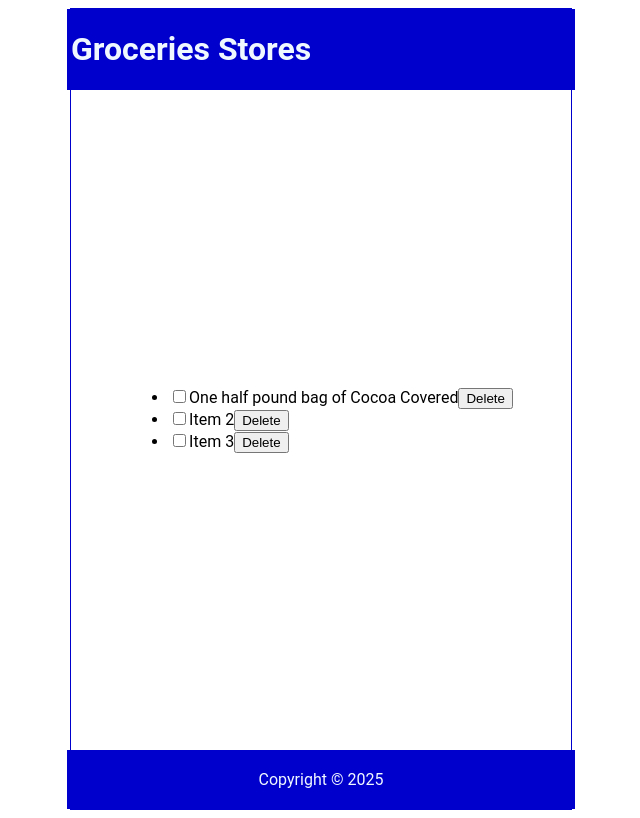
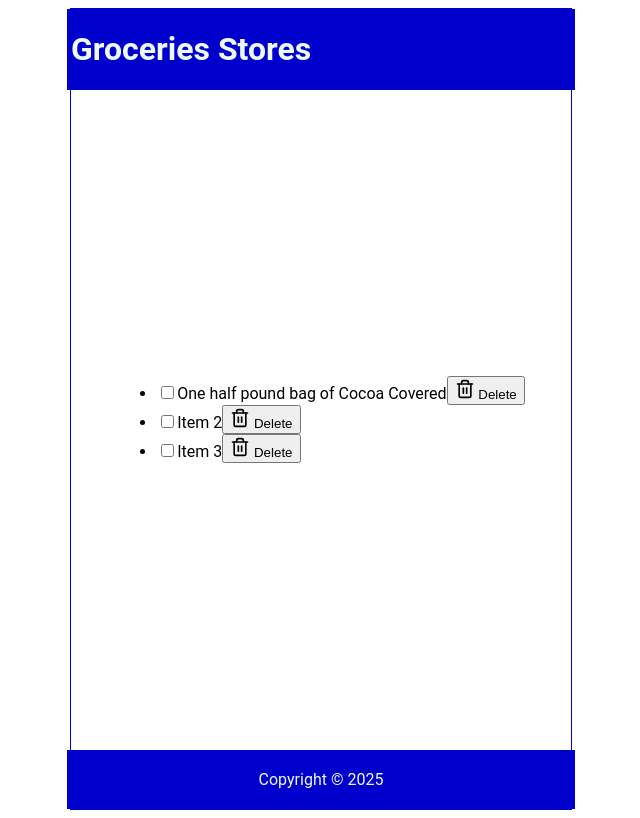
Before and after one commit to Mario-Gozie/React-Course, a React (Create React App) app in the folder 01tutorial/: page / in a window 1280 px wide. Shown: the whole page, without its empty margins (319-959 px from the left). Built offline with nearby package versions, Linux system fonts and the light colour scheme.

Commit message:
working on fixing a bug

```diff
--- a/01tutorial/src/createList.js
+++ b/01tutorial/src/createList.js
@@ -1,4 +1,7 @@
 import { useState } from "react";
+import { Trash2 } from "lucide-react";
+// import { FontAwesomeIcon } from "@fortawesome/react-fontawesome";
+// import { faTrashAlt } from "@fortawesome/free-solid-svg-icons"; // Font Awsome Trash icon
 
 import React from "react";
 
@@ -29,7 +32,10 @@ function CreateList() {
           <li className="item" key={item.id}>
             <input type="checkbox" checked={item.checked} />
             <label>{item.item}</label>
-            <button>Delete</button>
+            <button>
+              <Trash2 size={20} /> Delete
+            </button>
+            {/* <FontAwesomeIcon icon={faTrashAlt} /> */}
           </li>
         ))}
       </ul>
```
